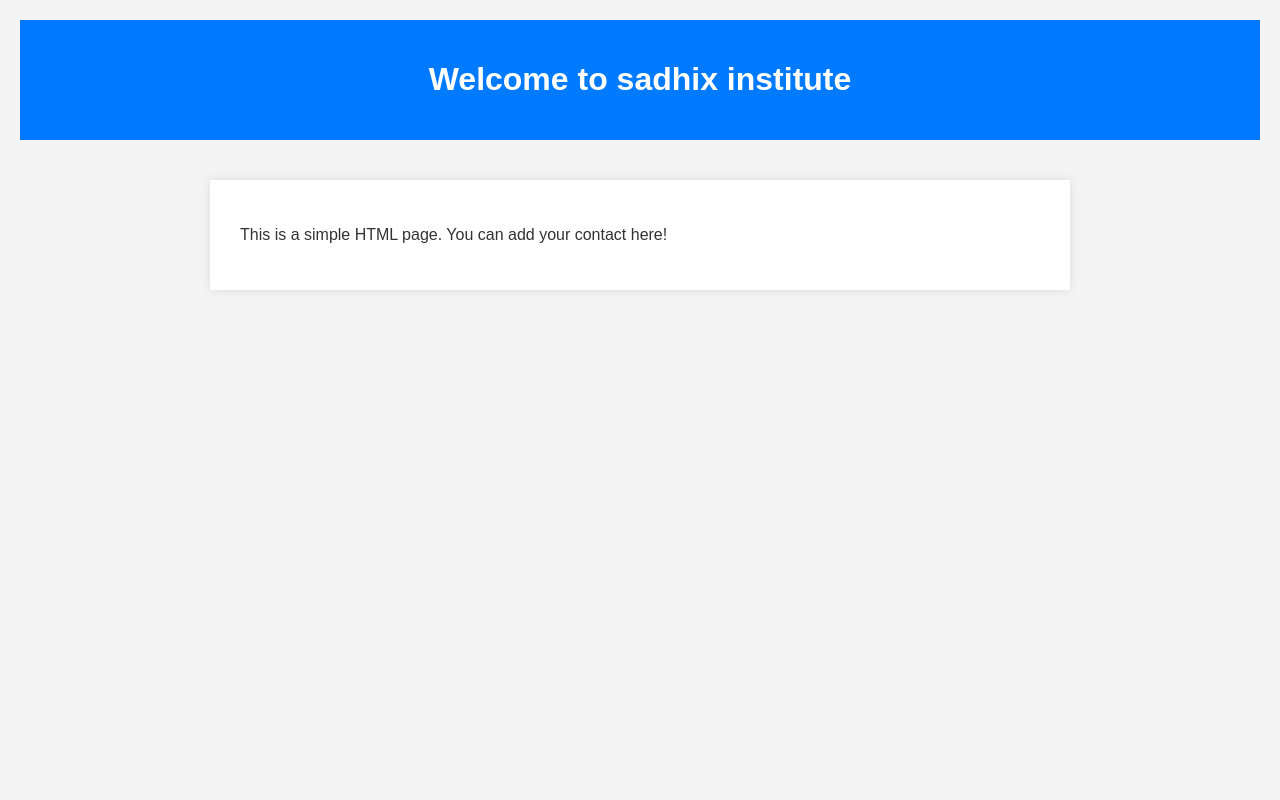
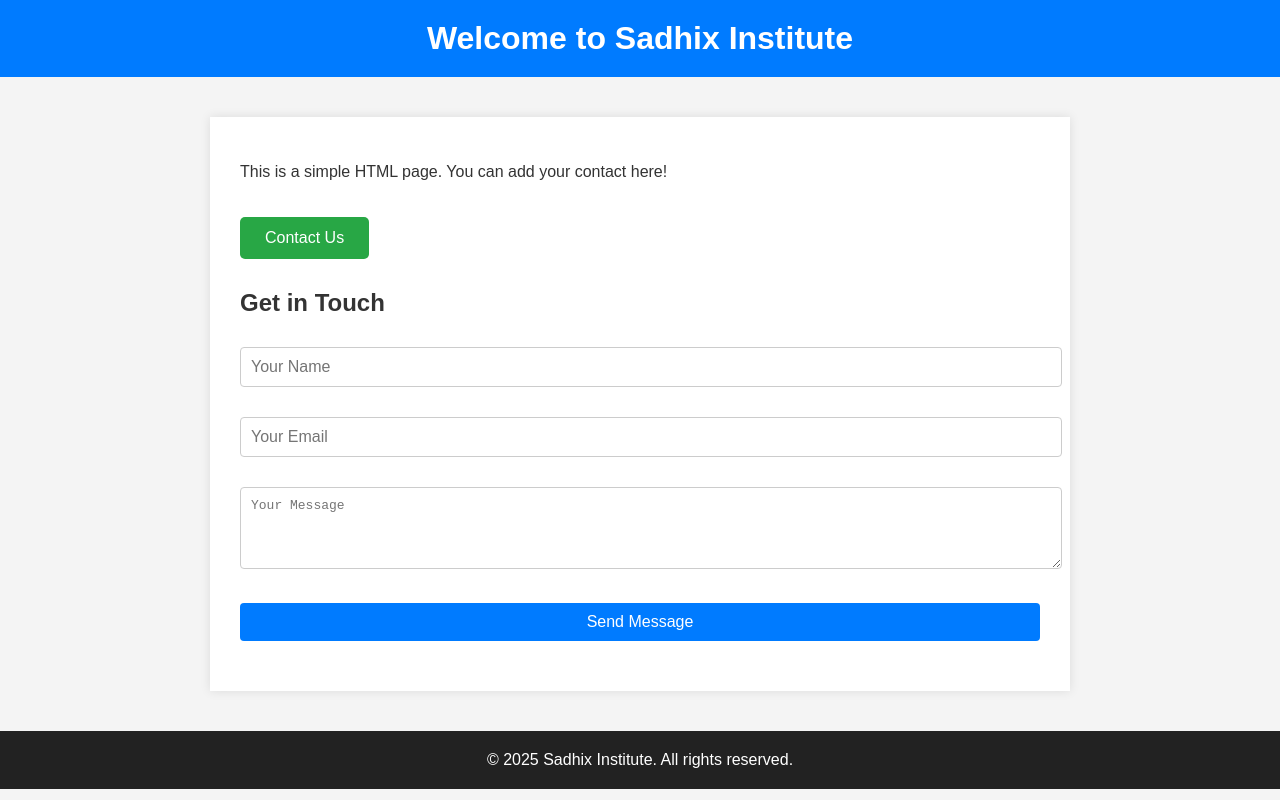
Before and after one commit to sushilsinghsss12-cmd/pharma, a plain HTML site: page index.html in a window 1280 px wide. Drawn offline with Linux system fonts and the light colour scheme.

Commit message:
new 5th commit

```diff
--- a/index.html
+++ b/index.html
@@ -3,14 +3,14 @@
 <head>
   <meta charset="UTF-8">
   <meta name="viewport" content="width=device-width, initial-scale=1.0">
-  <title>sadhix institue</title>
+  <title>Sadhix Institute</title>
   <style>
     body {
       font-family: Arial, sans-serif;
       background-color: #f4f4f4;
       color: #333;
       margin: 0;
-      padding: 20px;
+      padding: 0;
     }
 
     header {
@@ -18,6 +18,24 @@
       color: white;
       padding: 20px 0;
       text-align: center;
+      position: relative;
+      overflow: hidden;
+    }
+
+    header h1 {
+      animation: slideIn 2s ease-in-out;
+      margin: 0;
+    }
+
+    @keyframes slideIn {
+      from {
+        transform: translateY(-100%);
+        opacity: 0;
+      }
+      to {
+        transform: translateY(0);
+        opacity: 1;
+      }
     }
 
     main {
@@ -27,15 +45,77 @@
       padding: 30px;
       box-shadow: 0 0 10px rgba(0,0,0,0.1);
     }
+
+    .cta-button {
+      display: inline-block;
+      margin-top: 20px;
+      padding: 12px 25px;
+      background-color: #28a745;
+      color: white;
+      text-decoration: none;
+      border-radius: 5px;
+      transition: background-color 0.3s ease;
+    }
+
+    .cta-button:hover {
+      background-color: #218838;
+    }
+
+    form {
+      margin-top: 30px;
+    }
+
+    input, textarea {
+      width: 100%;
+      padding: 10px;
+      margin-top: 10px;
+      margin-bottom: 20px;
+      border: 1px solid #ccc;
+      border-radius: 4px;
+      font-size: 1em;
+    }
+
+    input[type="submit"] {
+      background-color: #007bff;
+      color: white;
+      border: none;
+      cursor: pointer;
+    }
+
+    input[type="submit"]:hover {
+      background-color: #0056b3;
+    }
+
+    footer {
+      text-align: center;
+      padding: 20px;
+      background-color: #222;
+      color: white;
+      margin-top: 40px;
+    }
   </style>
 </head>
 <body>
   <header>
-    <h1>Welcome to sadhix institute</h1>
+    <h1>Welcome to Sadhix Institute</h1>
   </header>
 
   <main>
     <p>This is a simple HTML page. You can add your contact here!</p>
+
+    <a href="#contact" class="cta-button">Contact Us</a>
+
+    <form id="contact">
+      <h2>Get in Touch</h2>
+      <input type="text" placeholder="Your Name" required>
+      <input type="email" placeholder="Your Email" required>
+      <textarea rows="4" placeholder="Your Message" required></textarea>
+      <input type="submit" value="Send Message">
+    </form>
   </main>
+
+  <footer>
+    &copy; 2025 Sadhix Institute. All rights reserved.
+  </footer>
 </body>
 </html>
```
